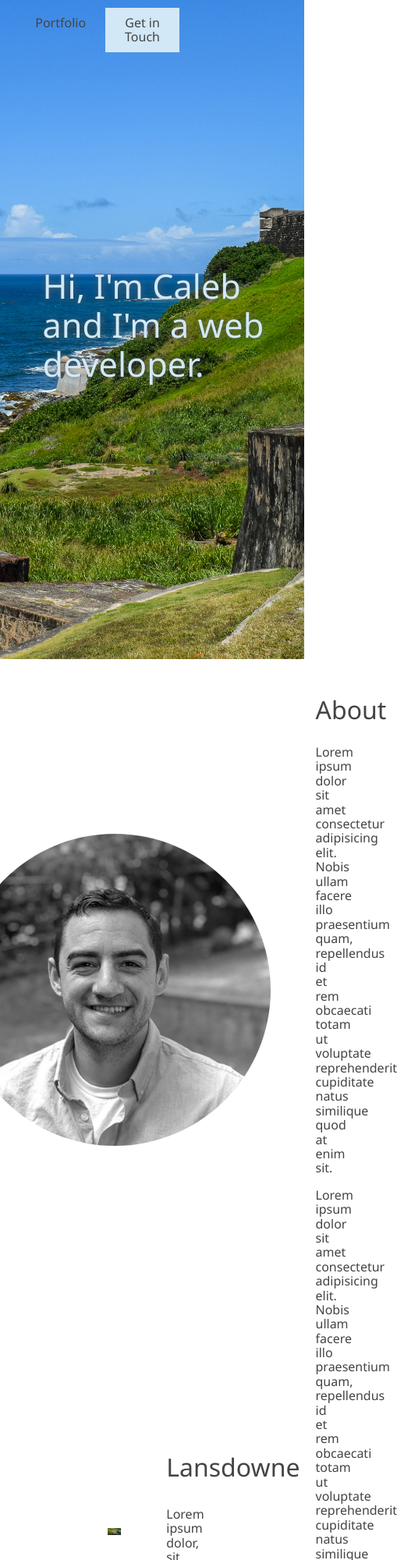
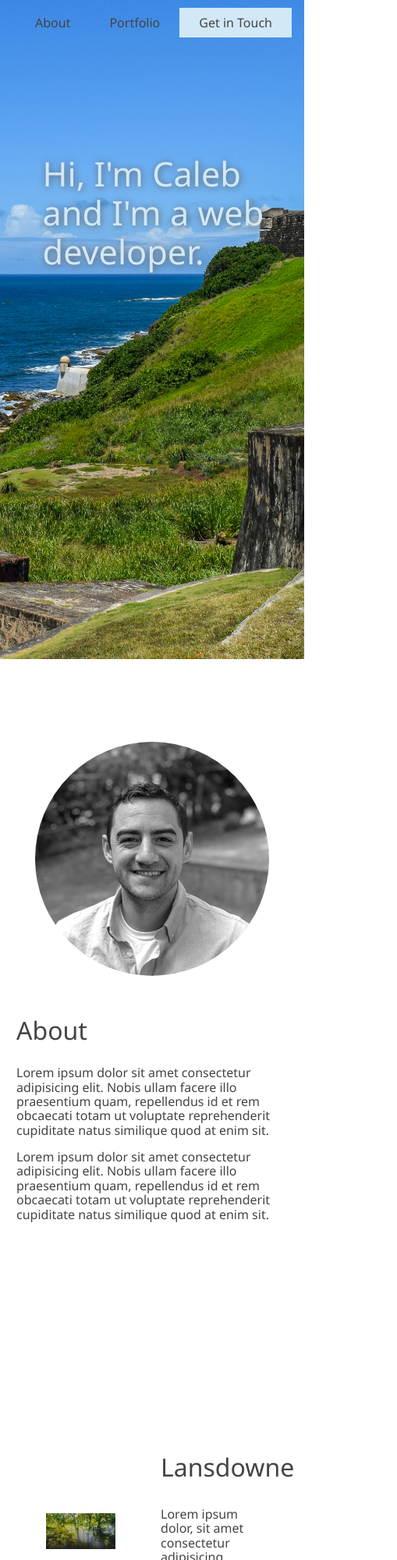
Before and after one commit to calebdcavazos/portfolio, a website: page app/index.html in a window 390 px wide. Shown: the top 2000 px of the page at 78% size, 509 px wide, since content can reach past the window. Drawn offline with Linux system fonts and the light colour scheme.

Commit message:
worked on the mobile styling

```diff
--- a/app/assets/styles/base/_global.css
+++ b/app/assets/styles/base/_global.css
@@ -1,6 +1,12 @@
 $mainBlue: #D2E8F6;
 $mainGray: #444444;
 $darkerBlue: #8DB2DE;
+
+@define-mixin atSmall {
+    @media (min-width: 530px) {
+        @mixin-content;
+    }
+}
 
 body {
     color: $mainGray;
--- /dev/null
+++ b/app/assets/styles/base/_mixins.css
@@ -0,0 +1,5 @@
+@define-mixin atSmall {
+    @media (min-width: 530px) {
+        @mixin-content;
+    }
+}
--- a/app/assets/styles/modules/_about.css
+++ b/app/assets/styles/modules/_about.css
@@ -3,20 +3,37 @@
     display: flex;
     justify-content: center;
     font-size: 1rem;
+    flex-direction: column;
+
+    @media (min-width: 530px) {
+     flex-direction: row;
+    }
 
     &__text-box {
-        padding: 18px;
-        width: 30%;
+        padding: 5px;
+        @media (min-width: 530px) {
+            padding: 18px;
+            width: 30%;
+        }
     }
 
     &__image {
         border-radius: 50%;
         height: auto;
-        width: 400px;
+        width: 300px;
+
+        @media (min-width: 530px) {
+            width: 400px;
+        }
     }
 
     &__centered {
-       margin: auto 20px;
+       margin: 10px auto;
+
+        @media (min-width: 530px) {
+            margin: auto 20px;
+        }
+
     }
 
     h2 {
--- a/app/assets/styles/modules/_hero.css
+++ b/app/assets/styles/modules/_hero.css
@@ -3,8 +3,13 @@
 
     &__text-content {
         position: absolute;
-        top: 37%;
+        top: 20%;
         left: 14%;
+
+        @media (min-width: 530px) {
+            top: 37%;
+            left: 14%;
+        }
 
         h1 {
             color: $mainBlue;
--- a/app/assets/styles/modules/_wrapper.css
+++ b/app/assets/styles/modules/_wrapper.css
@@ -1,4 +1,10 @@
 .wrapper {
+
+    padding-left: 1rem;
+    padding-right: 1rem;
+
+    @media (min-width: 530px) {
     padding-left: 10rem;
     padding-right: 10rem;
+    }
 }
--- a/app/assets/styles/style.css
+++ b/app/assets/styles/style.css
@@ -1,5 +1,6 @@
 @import "normalize.css";
 @import "base/_global";
+@import "base/_mixins";
 @import "modules/_hero";
 @import "modules/_main-menu";
 @import "modules/_wrapper";
--- a/app/index.html
+++ b/app/index.html
@@ -3,7 +3,9 @@
 <html>
 
 <head>
-    <meta charset="utf-8">
+    <meta charset="UTF-8">
+    <meta name="viewport" content="width=device-width, initial-scale=1.0">
+    <meta http-equiv="X-UA-Compatible" content="ie=edge">
     <title>Portfolio</title>
 
     <link rel="stylesheet" href="temp/styles/style.css">
--- a/app/temp/styles/style.css
+++ b/app/temp/styles/style.css
@@ -349,6 +349,12 @@
   display: none;
 }
 
+@define-mixin atSmall {
+    @media (min-width: 530px) {
+        @mixin-content;
+    }
+}
+
 body {
     color: #444444;
     font-family: 'Segoe UI';
@@ -360,16 +366,31 @@
     width: 100%;
 }
 
+@define-mixin atSmall {
+    @media (min-width: 530px) {
+        @mixin-content;
+    }
+}
+
 .hero {
     position: relative;
 }
 
 .hero__text-content {
         position: absolute;
-        top: 37%;
+        top: 20%;
         left: 14%;
 
     }
+
+@media (min-width: 530px) {
+
+.hero__text-content {
+            top: 37%;
+            left: 14%
+
+    }
+        }
 
 .hero__text-content h1 {
             color: #D2E8F6;
@@ -409,9 +430,18 @@
      }
 
 .wrapper {
+
+    padding-left: 1rem;
+    padding-right: 1rem;
+}
+
+@media (min-width: 530px) {
+
+.wrapper {
     padding-left: 10rem;
-    padding-right: 10rem;
+    padding-right: 10rem
 }
+    }
 
 .btn {
     padding-left: 18px;
@@ -424,24 +454,57 @@
     display: flex;
     justify-content: center;
     font-size: 1rem;
+    flex-direction: column;
 
 
 }
 
+@media (min-width: 530px) {
+
+.about {
+     flex-direction: row
+
+
+}
+    }
+
 .about__text-box {
-        padding: 18px;
-        width: 30%;
+        padding: 5px;
     }
+
+@media (min-width: 530px) {
+
+.about__text-box {
+            padding: 18px;
+            width: 30%
+    }
+        }
 
 .about__image {
         border-radius: 50%;
         height: auto;
-        width: 400px;
+        width: 300px;
     }
 
+@media (min-width: 530px) {
+
+.about__image {
+            width: 400px
+    }
+        }
+
 .about__centered {
-       margin: auto 20px;
+       margin: 10px auto;
+
     }
+
+@media (min-width: 530px) {
+
+.about__centered {
+            margin: auto 20px
+
+    }
+        }
 
 .about h2 {
         font-size: 2rem;
--- a/gulp/tasks/styles.js
+++ b/gulp/tasks/styles.js
@@ -5,7 +5,8 @@
 nested = require('postcss-nested'),
 cssImport = require('postcss-import'),
 hexrgba = require('postcss-hexrgba'),
-browserSync = require('browser-sync').create();
+browserSync = require('browser-sync').create(),
+mixins = require('postcss-mixins');
 
 var all_styles = "./app/assets/styles/**/*.css";
 var main_style = "./app/assets/styles/style.css";
@@ -13,7 +14,7 @@
 
 function css(done) {
     gulp.src(main_style)
-    .pipe(postcss([cssImport, cssvars, nested, hexrgba, autoprefixer]))
+    .pipe(postcss([cssImport, mixins, cssvars, nested, hexrgba, autoprefixer]))
     .pipe(gulp.dest(temp_styles));
     browserSync.reload();
     done();
--- a/package.json
+++ b/package.json
@@ -13,6 +13,7 @@
     "gulp-watch": "^5.0.1",
     "postcss-hexrgba": "^1.0.1",
     "postcss-import": "^12.0.1",
+    "postcss-mixins": "^6.2.1",
     "postcss-nested": "^4.1.1",
     "postcss-simple-vars": "^5.0.1"
   }
```
Also changed, not shown: 1 other file.
